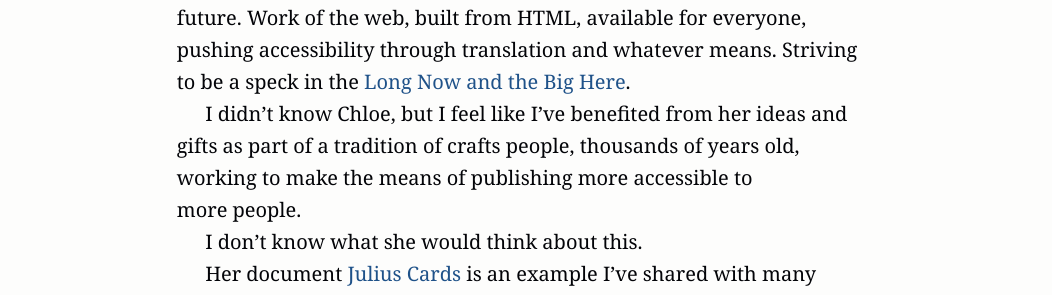
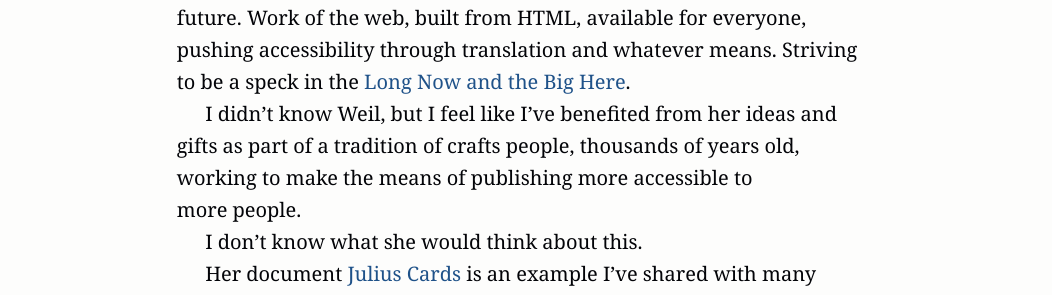
Before and after one commit to equivalentideas/home, a Jekyll site: the page built from _posts/2014-07-11-chloe-weil.markdown, in a window 1280 px wide and 900 px high. Shown: the part 455-750 px from the top of the window, without its empty margins (113-1165 px from the left). Built offline with Jekyll 4.4.1, drawn with Linux system fonts in a browser that asks for light colours; nearby versions of some CDN libraries; Markdown is read by kramdown in place of the engine named in the settings; some of the changed text lies outside the part shown.

Commit message:
use last name

```diff
--- a/_posts/2014-07-11-chloe-weil.markdown
+++ b/_posts/2014-07-11-chloe-weil.markdown
@@ -10,7 +10,7 @@ I didn't know Chloe Weil personally. I know her work and her writing through her
 
 Weil's work stands out to me as a bright example of the kind of work that directs me and makes me smile: pieces about life and living and history made for everyone: family, friends, robots and crawlers, unknown people in unexpected places, through the past and into the future. Work of the web, built from HTML, available for everyone, pushing accessibility through translation and whatever means. Striving to be a speck in the [Long Now and the Big Here](http://longnow.org/essays/big-here-long-now/).
 
-I didn't know Chloe, but I feel like I've benefited from her ideas and gifts as part of a tradition of crafts people, thousands of years old, working to make the means of publishing more accessible to more people.
+I didn't know Weil, but I feel like I've benefited from her ideas and gifts as part of a tradition of crafts people, thousands of years old, working to make the means of publishing more accessible to more people.
 
 I don't know what she would think about this.
 
@@ -45,4 +45,4 @@ I decided to write this quick post as a mark and sign post for myself, and anyon
 
 As I've done with other websites that feel like a book I would like to add to my shelf for future reference, I've run a quick `wget` on her domain. This downloads a copy of everything in reach. I used [instructions by the Archive Team](http://www.archiveteam.org/index.php?title=Wget) that I found via [Jason Scott](http://textfiles.com/jason/) of the archive.org Weil references. I suspect she was a [punk archivist](http://www.mikejonesonline.com/contextjunky/2014/06/09/i-am-for-an-archive-blogjune-9/) herself.
 
-My thoughts go out to Chloe's family and friends. The sparks she left for the web are deeply appreciated.
+My thoughts go out to Chloe Weil's family and friends. The sparks she left for the web are deeply appreciated.
```
